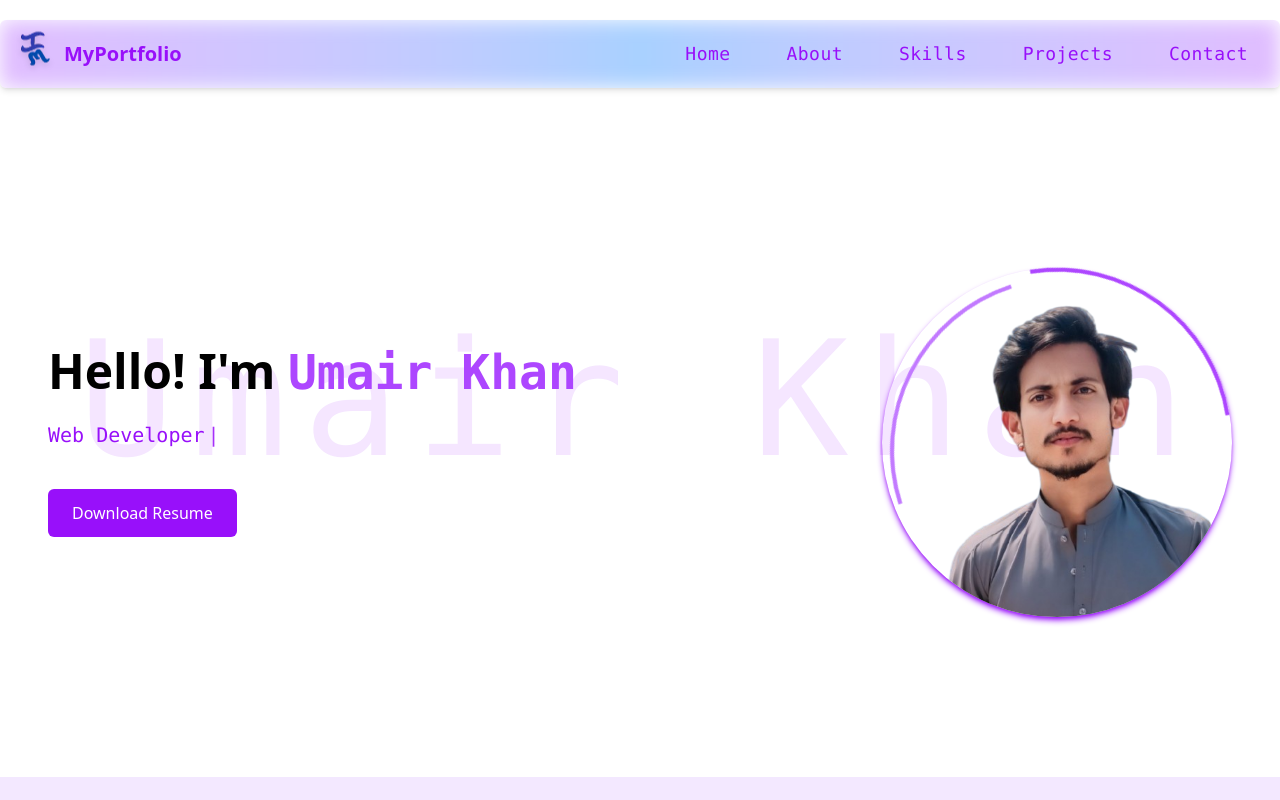
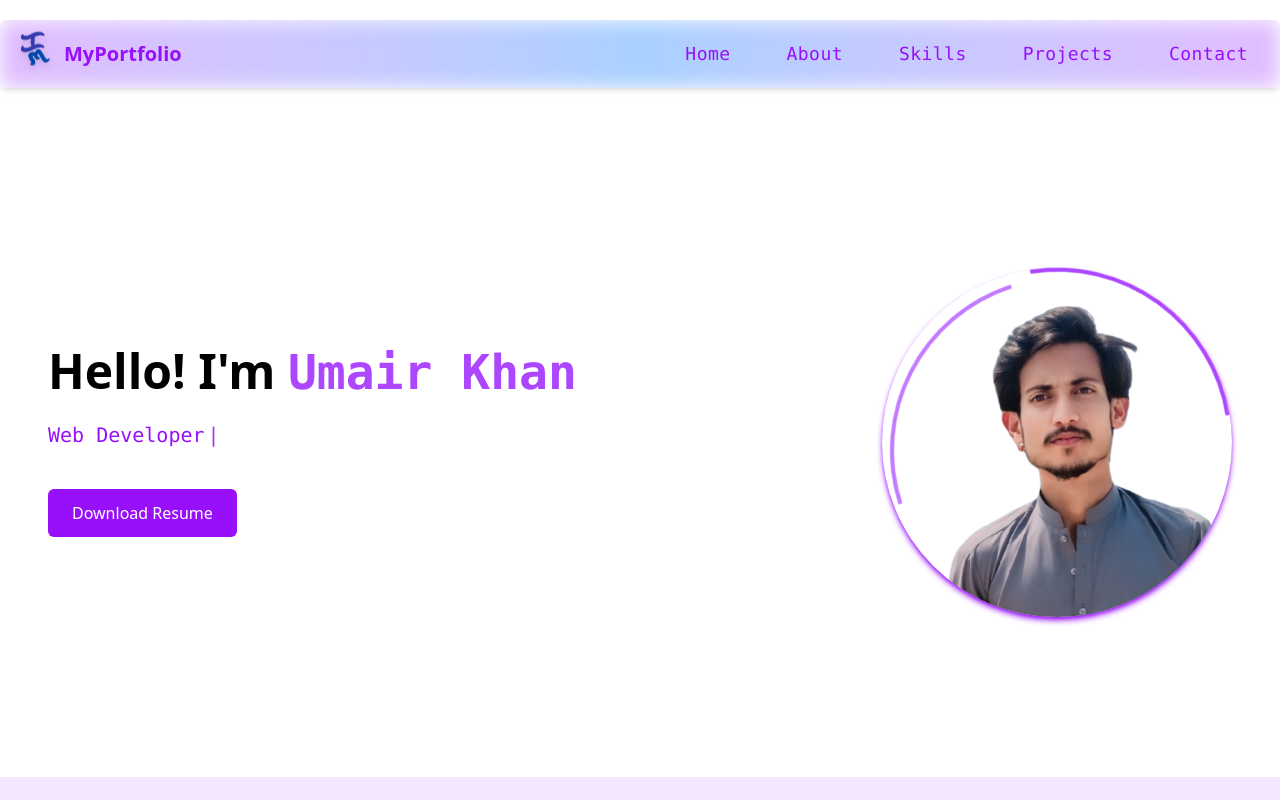
Before and after one commit to mrumairkhan74/mrumairkhan74-portfolio, a React (Vite) app: page / in a window 1280 px wide. Shown: the top 800 px of the page. Built offline with nearby package versions, Linux system fonts and the light colour scheme.

Commit message:
Update Home.jsx
Bg remove

```diff
--- a/src/components/pages/Home.jsx
+++ b/src/components/pages/Home.jsx
@@ -33,7 +33,7 @@ const Home = () => {
 
   return (
     <>
-      <HomeBg />
+
       <main
         className="relative flex flex-col-reverse md:flex-row items-center justify-between max-w-7xl mx-auto
           px-12 py-32 md:py-40 gap-16 z-10 "
```
